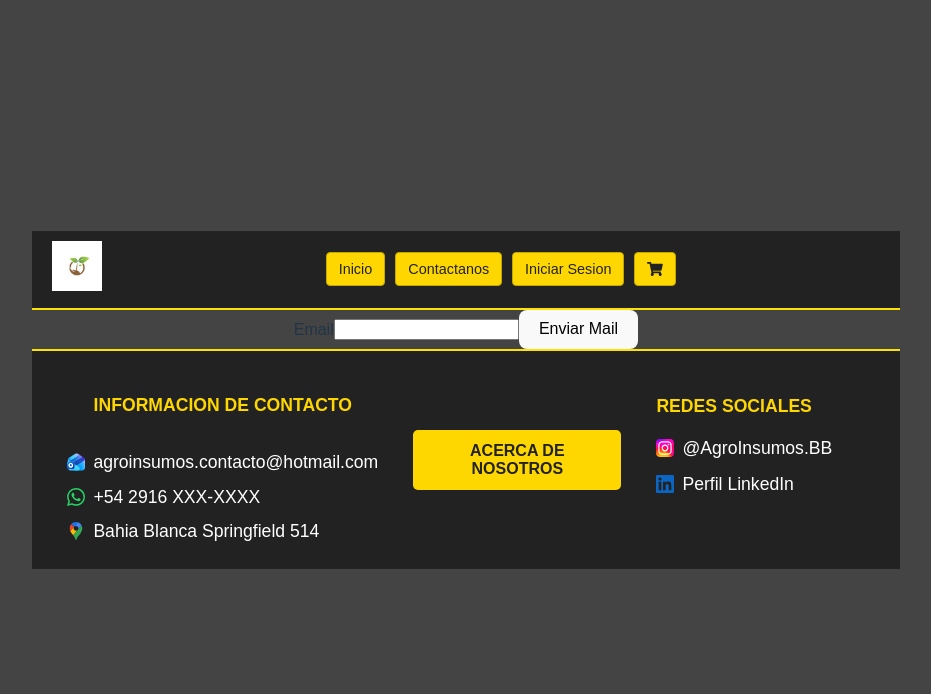
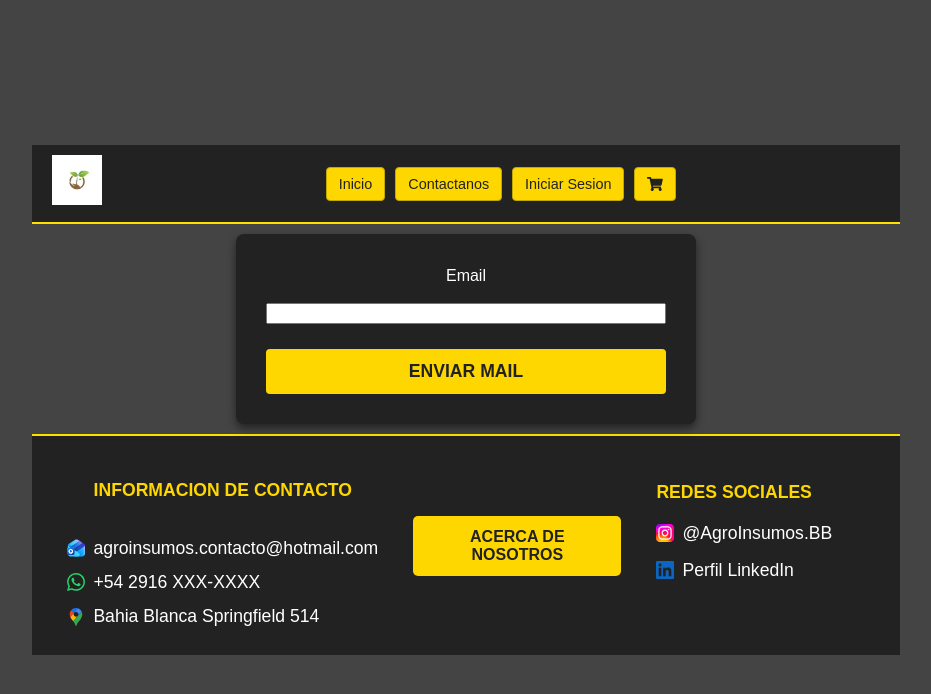
Before and after one commit to brunofernandez87/Eccomerce-Frontend, a React (Vite) app: page /recovery in a window 1280 px wide. Shown: the top 694 px of the page, without its empty margins (174-1105 px from the left). Built offline with nearby package versions, Linux system fonts and the light colour scheme.

Commit message:
recovery css

```diff
--- a/src/components/recovery.tsx
+++ b/src/components/recovery.tsx
@@ -1,5 +1,6 @@
 import userMock from "../mock/userMock.json";
 import { useState } from "react";
+import "../styles/recovery.css";
 export default function Recovery() {
   const [email, setemail] = useState("");
   const handlesubmit = (event) => {
@@ -12,7 +13,8 @@ export default function Recovery() {
     }
   };
   return (
-    <form onSubmit={handlesubmit}>
+    <div className="Container-recovery">
+      <form onSubmit={handlesubmit} className="form-recovery">
         <label htmlFor="email">Email</label>
         <input
           type="email"
@@ -21,7 +23,10 @@ export default function Recovery() {
           value={email}
           onChange={(e) => setemail(e.target.value)}
         />
-      <button type="submit"> Enviar Mail</button>
+        <button type="submit" className="button-recovery">
+          Enviar Mail
+        </button>
       </form>
+    </div>
   );
 }
--- /dev/null
+++ b/src/styles/recovery.css
@@ -0,0 +1,36 @@
+.Container-recovery {
+  display: flex;
+  justify-content: center;
+  align-items: center;
+  padding: 10px;
+  color: #ffffff;
+  font-family: Arial, sans-serif;
+}
+.form-recovery {
+  background-color: #222222;
+  padding: 30px;
+  border-radius: 8px;
+  box-shadow: 0 4px 8px rgba(0, 0, 0, 0.5);
+  width: 100%;
+  max-width: 400px;
+  display: flex;
+  flex-direction: column;
+  gap: 15px;
+}
+.button-recovery {
+  background-color: #ffd700;
+  color: #222222;
+  border: none;
+  padding: 12px 20px;
+  border-radius: 4px;
+  font-size: 1.1em;
+  font-weight: bold;
+  cursor: pointer;
+  text-transform: uppercase;
+  margin-top: 10px;
+  transition: background-color 0.3s ease, transform 0.1s ease;
+}
+.button-recovery:hover {
+  background-color: #e6c200;
+  transform: translateY(-1px);
+}
```
Lines whose indentation alone changed are shown as unchanged.
